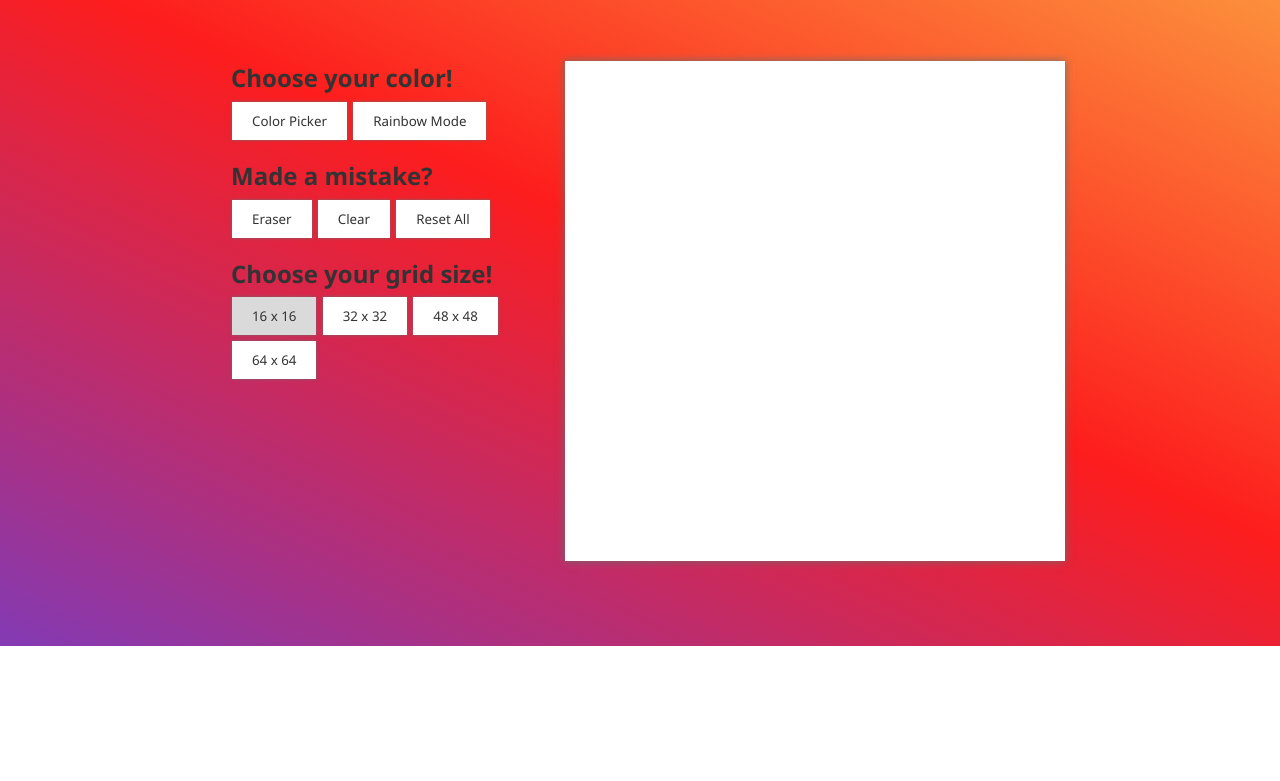
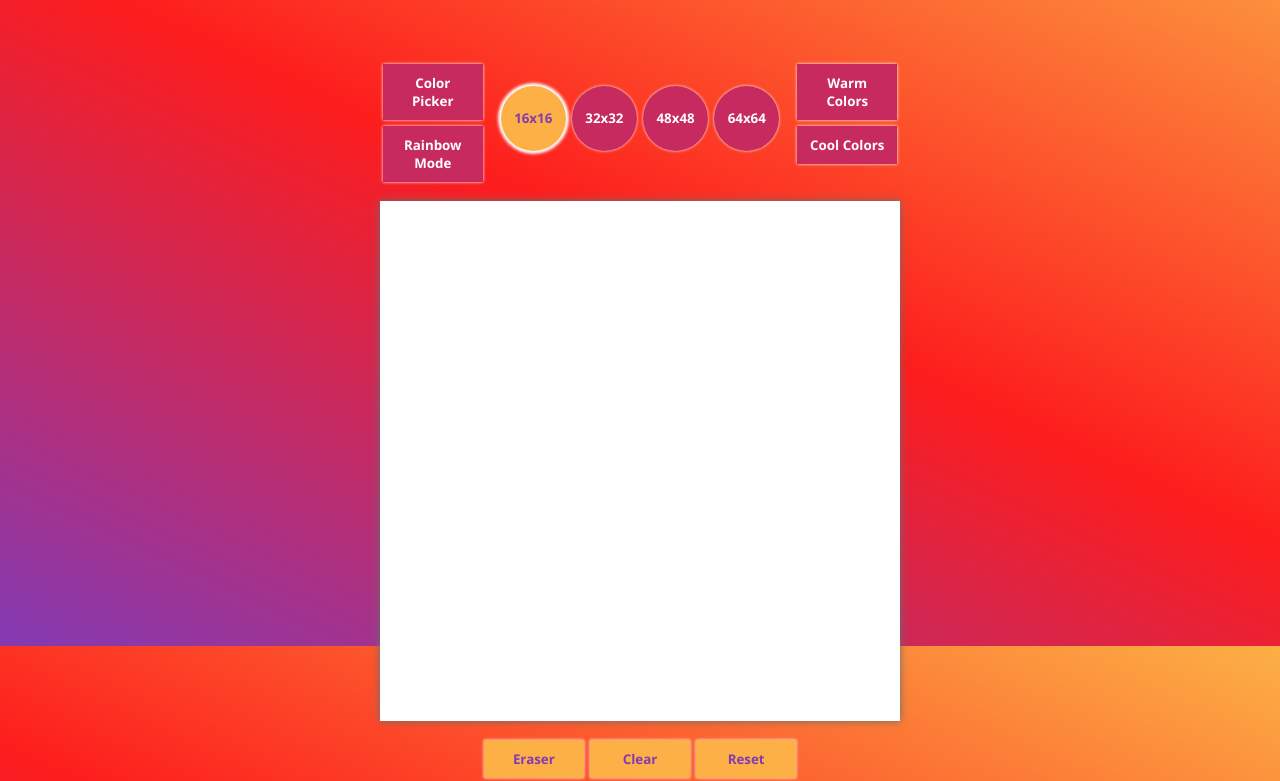
Before and after one commit to arjenvoorend/odin-etch-a-sketch, a plain HTML site: page index.html in a window 1280 px wide. Shown: the part 154-935 px from the top of the page. Before the commit the page ends 800 px from the top, so only its background shows below. Drawn offline with Linux system fonts and the light colour scheme.

Commit message:
Refactor UI to match gradient styling

```diff
--- a/index.html
+++ b/index.html
@@ -16,29 +16,32 @@
 
   <main>
     <div class="user-interface">
-      <div class="sketchboard-btns">
-        <div class="color-btns">
-          <h2>Choose your color!</h2>
-          <div class="color-picker-choice"></div>
+      <div class="color-btns">
+        <div class="color-picker-choice">
           <button class="color-btn btn" id="color-picker">Color Picker</button>
           <button class="color-btn btn" id="rainbow-mode">Rainbow Mode</button>
         </div>
-        <div class="eraser-btns">
-          <h2>Made a mistake?</h2>
-          <button class="clear-btn btn" id="eraser">Eraser</button>
-          <button class="clear-btn btn" id="clear-all">Clear</button>
-          <button class="clear-btn btn" id="reset-all">Reset All</button>
-        </div>
       </div>
+
       <div class="grid-size-btns">
-        <h2>Choose your grid size!</h2>
-        <button class="grid-btn btn" id="grid-size-one">16 x 16</button>
-        <button class="grid-btn btn" id="grid-size-two">32 x 32</button>
-        <button class="grid-btn btn" id="grid-size-three">48 x 48</button>
-        <button class="grid-btn btn" id="grid-size-four">64 x 64</button>
+        <button class="grid-btn btn" id="grid-size-one">16x16</button>
+        <button class="grid-btn btn" id="grid-size-two">32x32</button>
+        <button class="grid-btn btn" id="grid-size-three">48x48</button>
+        <button class="grid-btn btn" id="grid-size-four">64x64</button>
+      </div>
+
+      <div class="color-picker-choice">
+        <button class="color-btn btn" id="warm-colors">Warm Colors</button>
+        <button class="color-btn btn" id="cool-colors">Cool Colors</button>
       </div>
     </div>
+
     <div class="container size-one"></div>
+    <div class="eraser-btns">
+      <button class="clear-btn btn" id="eraser">Eraser</button>
+      <button class="clear-btn btn" id="clear-all">Clear</button>
+      <button class="clear-btn btn" id="reset-all">Reset</button>
+    </div>
   </main>
   <script src="app.js"></script>
 </body>
--- a/style.css
+++ b/style.css
@@ -12,39 +12,53 @@ body {
 body {
   font-family: 'Segoe UI', Tahoma, Geneva, Verdana, sans-serif;
   background: linear-gradient(25deg, rgba(131, 58, 180, 1) 0%, rgba(253, 29, 29, 1) 50%, rgba(252, 176, 69, 1) 100%);
-  color: #333;
 }
 
 header {
   padding: 2em;
   text-align: center;
   font-size: 32px;
+  color: #333;
 }
 
 main {
   display: flex;
-  justify-content: center;
+  flex-direction: column;
+  align-items: center;
 }
 
 .user-interface {
-  width: 350px;
-  padding: 0 1em;
+  display: flex;
+  width: 720px;
+  justify-content: center;
 }
 
 .user-interface h2 {
   margin-bottom: 0.2em;
 }
 
-.eraser-btns,
-.grid-size-btns {
-  margin-top: 1em;
+.color-picker-choice {
+  display: flex;
+  flex-direction: column;
+}
+
+.color-btn {
+  background-color: #c72a5f;
+  color: #fff;
+}
+
+.color-btn:hover {
+  background-color: rgba(252, 176, 69, 1);
+  color: rgba(131, 58, 180, 1);
+  box-shadow: 0 0 3px 2px #fff;
 }
 
 .container {
   display: grid;
-  width: 500px;
-  height: 500px;
+  width: 520px;
+  height: 520px;
   box-shadow: 0 0 8px rgb(108, 108, 108);
+  margin: 1em;
 }
 
 .size-one {
@@ -65,28 +79,53 @@ main {
 
 .btn {
   font-family: 'Segoe UI', Tahoma, Geneva, Verdana, sans-serif;
-  color: #333;
+  font-weight: bold;
   margin: 3px 1px;
-  padding: 10px 20px;
-  background-color: #fff;
+  padding: 10px;
   border: none;
-  box-shadow: 0 0 3px rgb(108, 108, 108);
+  box-shadow: 0 0 3px #fff;
   cursor: pointer;
-}
-
-.btn:hover {
-  background-color: rgb(251, 251, 32);
+  width: 100px;
 }
 
 .btn-selected {
   background-color: rgb(164, 206, 243);
 }
 
+.grid-size-btns {
+  margin-top: 1.35em;
+  margin-left: 1em;
+  margin-right: 1em;
+}
+
+.grid-btn {
+  background-color: #c72a5f;
+  color: #fff;
+  height: 65px;
+  width: 65px;
+  border-radius: 50%;
+}
+
+.grid-btn:hover {
+  background-color: rgba(252, 176, 69, 1);
+  color: rgba(131, 58, 180, 1);
+  box-shadow: 0 0 3px 3px #fff;
+}
+
 .btn-disabled {
-  background-color: #dadada;
+  background-color: rgba(252, 176, 69, 1);
+  color: rgba(131, 58, 180, 1);
+  box-shadow: 0 0 3px 3px #fff;
   cursor: not-allowed;
 }
 
-.btn-disabled:hover {
-  background-color: #dadada;
+.clear-btn {
+  background-color: rgba(252, 176, 69, 1);
+  color: rgba(131, 58, 180, 1);
 }
+
+.clear-btn:hover {
+  background-color: #c72a5f;
+  color: #fff;
+  box-shadow: 0 0 3px 2px #fff;
+}
```
